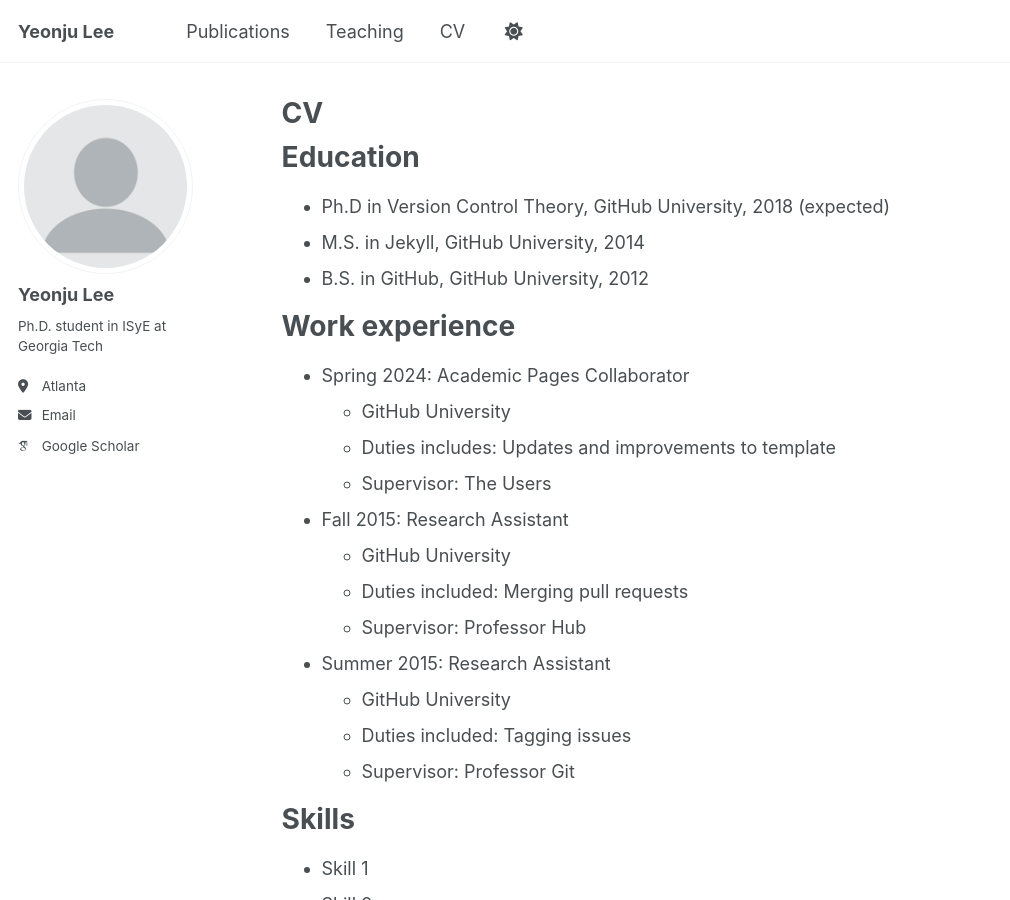
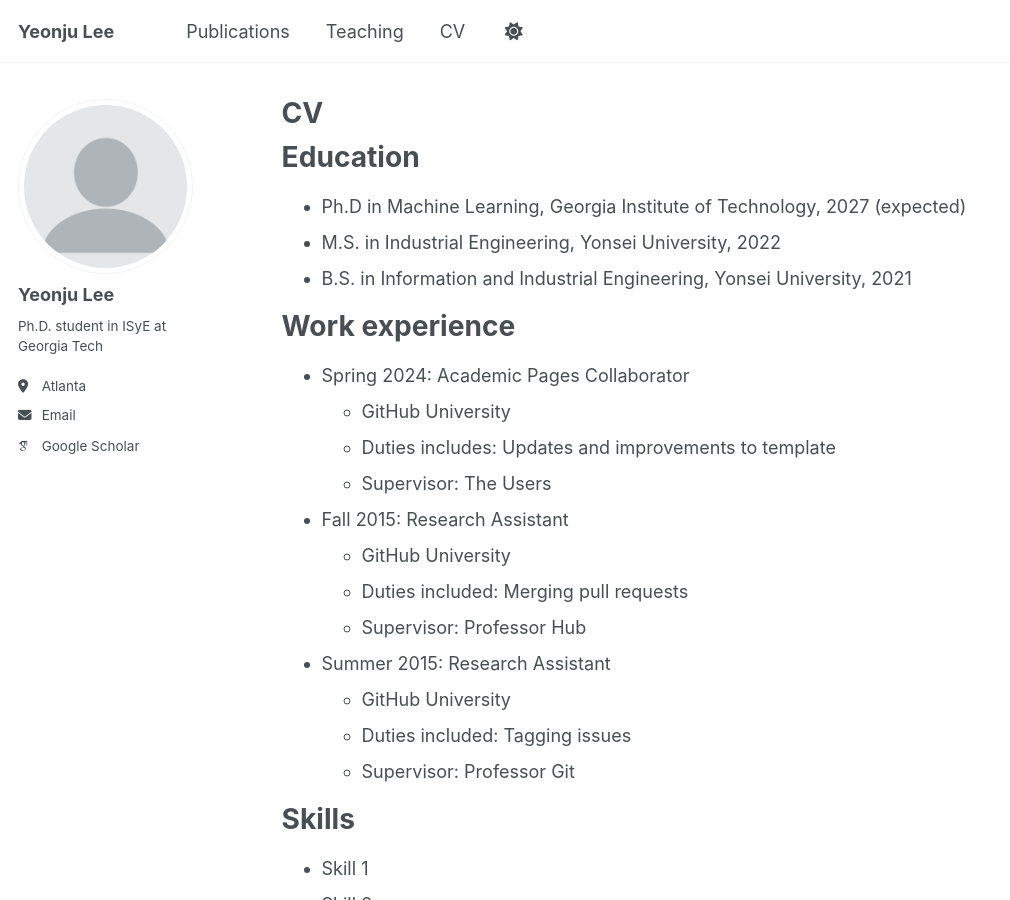
Before and after one commit to ylee845/ylee845.github.io, a Jekyll site: the page built from _pages/cv.md, in a window 1280 px wide and 900 px high. Shown: the whole window, without its empty margins (0-1010 px from the left). Built offline with Jekyll 4.4.1, drawn with Linux system fonts in a browser that asks for light colours; some web fonts are replaced; a script that is not in the unit is left out.

Commit message:
Update cv.md

```diff
--- a/_pages/cv.md
+++ b/_pages/cv.md
@@ -11,9 +11,9 @@ redirect_from:
 
 Education
 ======
-* Ph.D in Version Control Theory, GitHub University, 2018 (expected)
-* M.S. in Jekyll, GitHub University, 2014
-* B.S. in GitHub, GitHub University, 2012
+* Ph.D in Machine Learning, Georgia Institute of Technology, 2027 (expected)
+* M.S. in Industrial Engineering, Yonsei University, 2022
+* B.S. in Information and Industrial Engineering, Yonsei University, 2021
 
 Work experience
 ======
```
